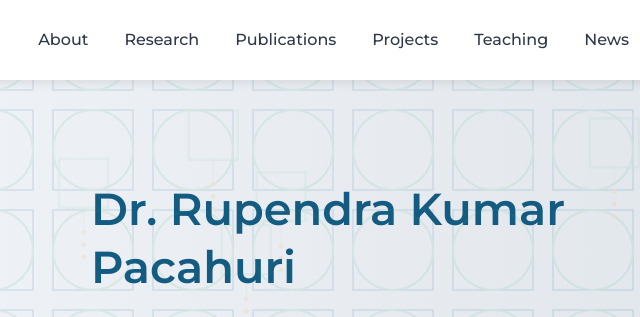
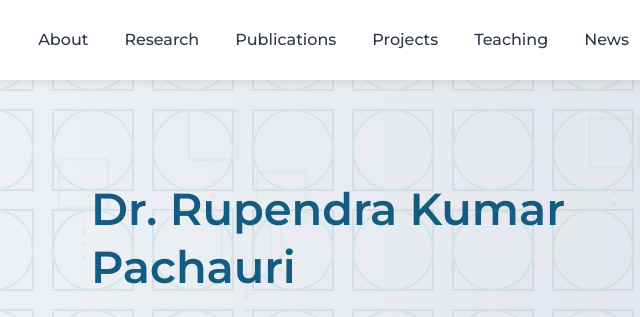
Before and after one commit to madhavharshitcodes/portfolio2, a plain HTML site: page index.html in a window 1280 px wide. Shown: the top 317 px of the page, 457-1097 px from the left. Drawn offline with Linux system fonts and the light colour scheme.

Commit message:
Update index.html

```diff
--- a/index.html
+++ b/index.html
@@ -51,7 +51,7 @@
                     <img src="mainpic.jpg" alt="Professor Portrait">
                 </div>
                 <div class="hero-text">
-                    <h2>Dr. Rupendra Kumar Pacahuri <br></h2>
+                    <h2>Dr. Rupendra Kumar Pachauri <br></h2>
                        <h3>Senior Associate Professor @UPES, Dehradun, India</h3>
 
 
```
